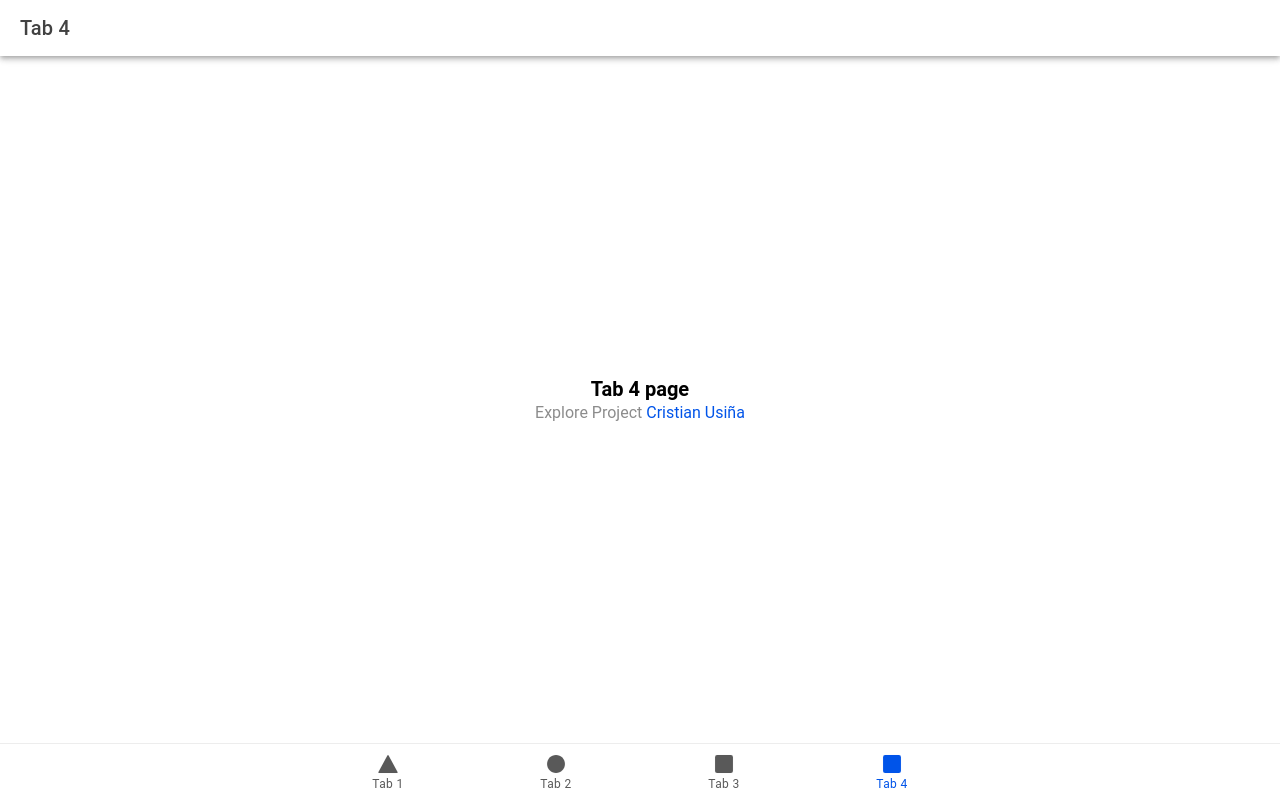
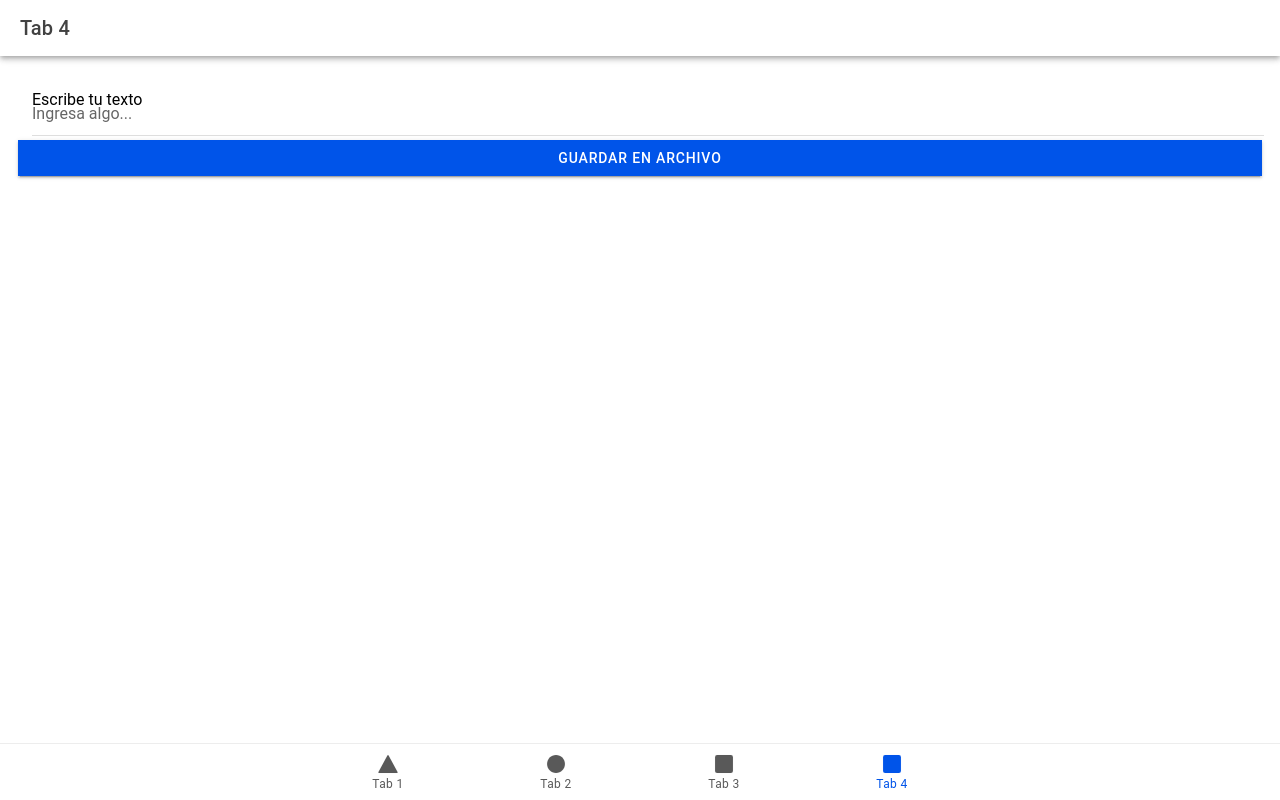
Before and after one commit to CrisLearn/appPrueba, a React (Vite) app in the folder app/: page /tab4 in a window 1280 px wide. Built offline with nearby package versions, Linux system fonts and the light colour scheme.

Commit message:
Pestaña 4

```diff
--- a/app/src/pages/Tab4.css
+++ b/app/src/pages/Tab4.css
@@ -0,0 +1,7 @@
+.input-container {
+    padding: 16px;
+  }
+
+  IonButton {
+    margin-top: 20px;
+  }
--- a/app/src/pages/Tab4.tsx
+++ b/app/src/pages/Tab4.tsx
@@ -1,8 +1,20 @@
-import { IonContent, IonHeader, IonPage, IonTitle, IonToolbar } from '@ionic/react';
-import ExploreContainer from '../components/ExploreContainer';
+import { IonContent, IonHeader, IonPage, IonTitle, IonToolbar, IonButton, IonInput, IonItem, IonLabel } from '@ionic/react';
+import React, { useState } from 'react';
 import './Tab4.css';
 
 const Tab4: React.FC = () => {
+  const [text, setText] = useState('');
+
+  const saveTextToFile = () => {
+    const blob = new Blob([text], { type: 'text/plain' });
+    const url = URL.createObjectURL(blob);
+    const a = document.createElement('a');
+    a.href = url;
+    a.download = 'texto.txt';
+    a.click();
+    URL.revokeObjectURL(url);
+  };
+
   return (
     <IonPage>
       <IonHeader>
@@ -16,7 +28,19 @@ const Tab4: React.FC = () => {
             <IonTitle size="large">Tab 4</IonTitle>
           </IonToolbar>
         </IonHeader>
-        <ExploreContainer name="Tab 4 page" />
+        <div className="input-container">
+          <IonItem>
+            <IonLabel position="floating">Escribe tu texto</IonLabel>
+            <IonInput
+              value={text}
+              onIonChange={(e) => setText(e.detail.value!)}
+              placeholder="Ingresa algo..."
+            />
+          </IonItem>
+          <IonButton expand="full" onClick={saveTextToFile}>
+            Guardar en archivo
+          </IonButton>
+        </div>
       </IonContent>
     </IonPage>
   );
```
